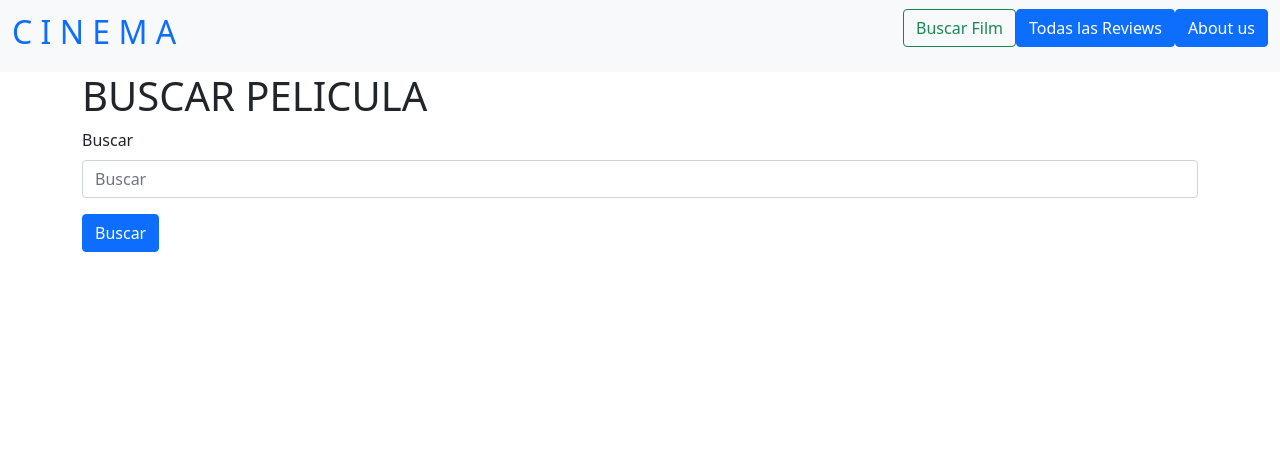
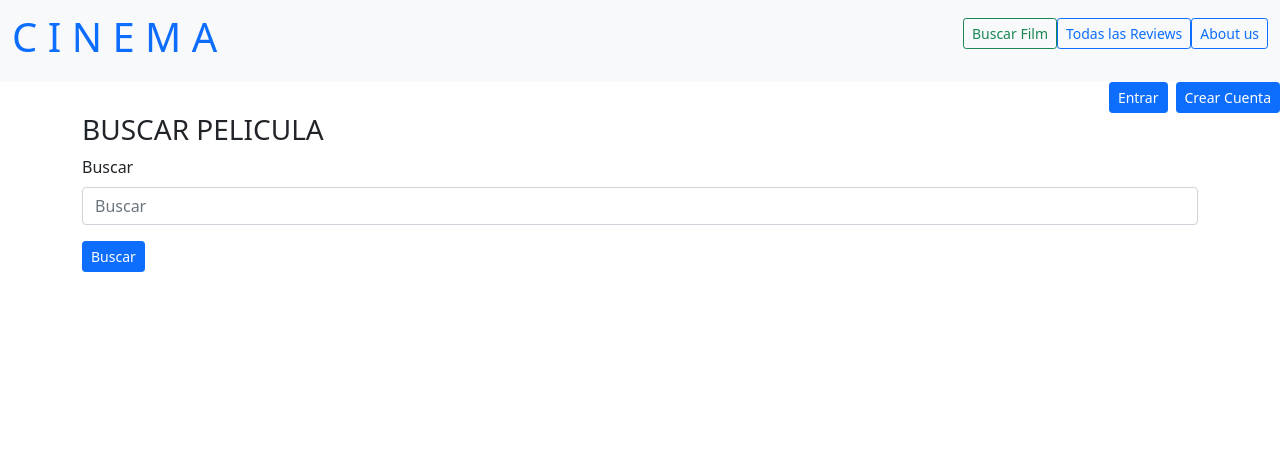
Before and after one commit to FlopaMendez/Final-Coderhouse-cinema-blog, a Django app: page /reviews/buscar/ in a window 1280 px wide. Shown: the top 471 px of the page. Run offline with Django 4.2, Linux system fonts and the light colour scheme; some libraries are stand-ins or nearby versions.

Commit message:
ultimos detalles

```diff
--- a/cinema_reviews/urls.py
+++ b/cinema_reviews/urls.py
@@ -17,8 +17,7 @@ from django.contrib import admin
 from django.urls import path, include
 from reviews import views
 
-# from django.conf import settings
-# from django.conf.urls.static import static
+
 
 urlpatterns = [
     path('admin/', admin.site.urls),
--- a/reviews/templates/reviews/form_busqueda.html
+++ b/reviews/templates/reviews/form_busqueda.html
@@ -6,7 +6,7 @@
 <div class="container">
     <div class="row">
       <div class="col">
-       <h1>BUSCAR PELICULA</h1>
+       <h3>BUSCAR PELICULA</h3>
       </div>
       </div>
       <div class="row">
@@ -14,7 +14,7 @@
        <form action="{% url  'buscar' %}" method="post">
           {% csrf_token %}
           {% bootstrap_form form_busqueda %}
-          {% bootstrap_button "Buscar" button_type="submit" button_class="btn-primary" %}
+          {% bootstrap_button "Buscar" button_type="submit" button_class="btn-primary btn-sm" %}
        </form>
       </div>
     </div>
--- a/reviews/templates/reviews/reviewmodel_confirm_delete.html
+++ b/reviews/templates/reviews/reviewmodel_confirm_delete.html
@@ -9,7 +9,8 @@
 <form method="post">{% csrf_token %}
     <p>¿Está Seguro que quiere borrar "{{ object }}"?</p>
     {{ form }}
-    <button class="btn btn-primary" type="submit">Confirmar</button>
+    <button class="btn btn-primary btn-sm" type="submit">Eliminar</button>
+    <a class="btn btn-primary btn-sm" role="button" href="{% url 'reviews_list' %}">Volver</a>
 
 </form>
 
--- a/reviews/templates/reviews/reviewmodel_form.html
+++ b/reviews/templates/reviews/reviewmodel_form.html
@@ -11,8 +11,8 @@
     {{ form.as_p }}
     <br>
     <input class="btn btn-primary btn-sm" type="submit" value="Guardar">
-
+    <a class="btn btn-primary btn-sm" role="button" href="{% url 'reviews_list' %}">Volver a Lista</a>
 </form>
 
-<a class="btn btn-primary btn-sm" role="button" href="{% url 'reviews_list' %}">Volver a Lista</a>
+
 {% endblock %}
--- a/reviews/templates/reviews/reviews_inicio.html
+++ b/reviews/templates/reviews/reviews_inicio.html
@@ -17,25 +17,24 @@
     <nav class="navbar navbar-expand-lg bg-light" >
         <div class="container-fluid">
         <a class="navbar-brand" href="{% url 'inicio' %}">
-             <h2> C I N E M A </h2>
+             <h1> C  I  N  E  M  A </h1>
             </a>
-          <button class="navbar-toggler" type="button" data-bs-toggle="collapse" data-bs-target="#navbarSupportedContent" aria-controls="navbarSupportedContent" aria-expanded="false" aria-label="Toggle navigation">
-            <span class="navbar-toggler-icon"></span>
-          </button>
-          <div cclass="d-grid gap-2 d-md-flex justify-content-md-end" id="navbarSupportedContent">
+
+          <div class="d-grid gap-2 d-md-flex justify-content-md-end" id="navbarSupportedContent">
 
             <ul class="navbar-nav me-auto mb-2 mb-lg-0">
+
               <li class="nav-item">
-                <a class="btn btn-outline-success" aria-current="page" href="{% url 'buscar' %}">Buscar Film</a>
+                <a class="btn btn-outline-success btn-sm" aria-current="page" href="{% url 'buscar' %}">Buscar Film</a>
               </li>
               <li class="nav-item">
 
-                <a class="btn btn-primary" href="{% url 'reviews_list' %}">Todas las Reviews</a>
+                <a class="btn btn-outline-primary btn-sm" href="{% url 'reviews_list' %}">Todas las Reviews</a>
                 </p>
               </li>
               <li class="nav-item">
 
-                <a class="btn btn-primary" href="{% url 'about_us' %}">About us</a>
+                <a class="btn btn-outline-primary btn-sm" href="{% url 'about_us' %}">About us</a>
                 </p>
               </li>
 
@@ -43,7 +42,36 @@
           </div>
         </div>
       </nav>
-      {% block content %}
+
+      {% if user.is_authenticated %}
+  <div class="d-grid gap-2 d-md-flex justify-content-md-end">
+  <a href="{% url 'user_logout' %}">
+    <button type="button" class="btn btn-primary btn-sm">
+      Salir
+    </button></a>
+
+    <a href="{% url 'review_create' %}">
+    <button type="button" class="btn btn-primary btn-sm">
+      Nueva Rewiew
+    </button></a>
+  <a href="{% url 'user_profile' user.id %}">
+    <button type="button" class="btn btn-primary btn-sm">
+      Perfil {{user.username}}
+    </button></a>
+  </div>
+  <br>
+  {% else %}
+  <div class="d-grid gap-2 d-md-flex justify-content-md-end">
+  <a href="{% url 'user_login' %}">
+    <button type="button" class="btn btn-primary btn-sm">
+    Entrar
+  </button></a>
+  <a href="{% url 'user_signup' %}">
+    <button type="button" class="btn btn-primary btn-sm">
+      Crear Cuenta
+    </button></a></div>
+  {% endif %}
+  {% block content %}
       <br>
       <br>
       <br>
@@ -53,26 +81,22 @@
 
           <div class="d-grid gap-2">
           <a href="{% url 'reviews_list' %}">
-            <h1 class="display-6"><p class="text-center" >Todas las reviews.</p></h1>
+             <class="display-6"><h3><p class="text-center" >Todas las reviews.</p> </h3>
 
 
           <a href="{% url 'about_us' %}">
-            <h1 class="display-6"><p class="text-center" >About us.</p> </h1>
+            <class="display-6"><h3><p class="text-center" >About us.</p></h3>
 
           </div>
         </table>
+
     {% endblock %}
 
-    <!-- Optional JavaScript; choose one of the two! -->
 
-    <!-- Option 1: Bootstrap Bundle with Popper -->
+
     <script src="https://cdn.jsdelivr.net/npm/bootstrap@5.0.2/dist/js/bootstrap.bundle.min.js" integrity="sha384-MrcW6ZMFYlzcLA8Nl+NtUVF0sA7MsXsP1UyJoMp4YLEuNSfAP+JcXn/tWtIaxVXM" crossorigin="anonymous"></script>
 
-    <!-- Option 2: Separate Popper and Bootstrap JS -->
-    <!--
-    <script src="https://cdn.jsdelivr.net/npm/@popperjs/core@2.9.2/dist/umd/popper.min.js" integrity="sha384-IQsoLXl5PILFhosVNubq5LC7Qb9DXgDA9i+tQ8Zj3iwWAwPtgFTxbJ8NT4GN1R8p" crossorigin="anonymous"></script>
-    <script src="https://cdn.jsdelivr.net/npm/bootstrap@5.0.2/dist/js/bootstrap.min.js" integrity="sha384-cVKIPhGWiC2Al4u+LWgxfKTRIcfu0JTxR+EQDz/bgldoEyl4H0zUF0QKbrJ0EcQF" crossorigin="anonymous"></script>
-    -->
+
 
   </body>
   <ul class="nav bg-light fixed-bottom justify-content-center">
--- a/usuarios/templates/usuarios/crear_user_form.html
+++ b/usuarios/templates/usuarios/crear_user_form.html
@@ -4,7 +4,7 @@
   <body>
 {% block content %}
 
-<!-- <a href="{% url 'reviews_list' %}">Volver a Lista</a> -->
+
 
 <form method="post">
     {% csrf_token %}
--- a/usuarios/templates/usuarios/user_detail.html
+++ b/usuarios/templates/usuarios/user_detail.html
@@ -4,7 +4,7 @@
   <body>
 {% block content %}
 
-<a href="{% url 'reviews_list' %}">Volver a Lista Reviews</a>
+
 <a href="{% url 'profile_edit' user.id %}">Editar Perfil</a>
 
 <ul>
```
Also changed, not shown: reviews/templates/reviews/reviews_list.html (+0 -27 lines), reviews/views.py (+3 -9 lines), db.sqlite3, usuarios/templates/usuarios/user_profile.html (deleted).
